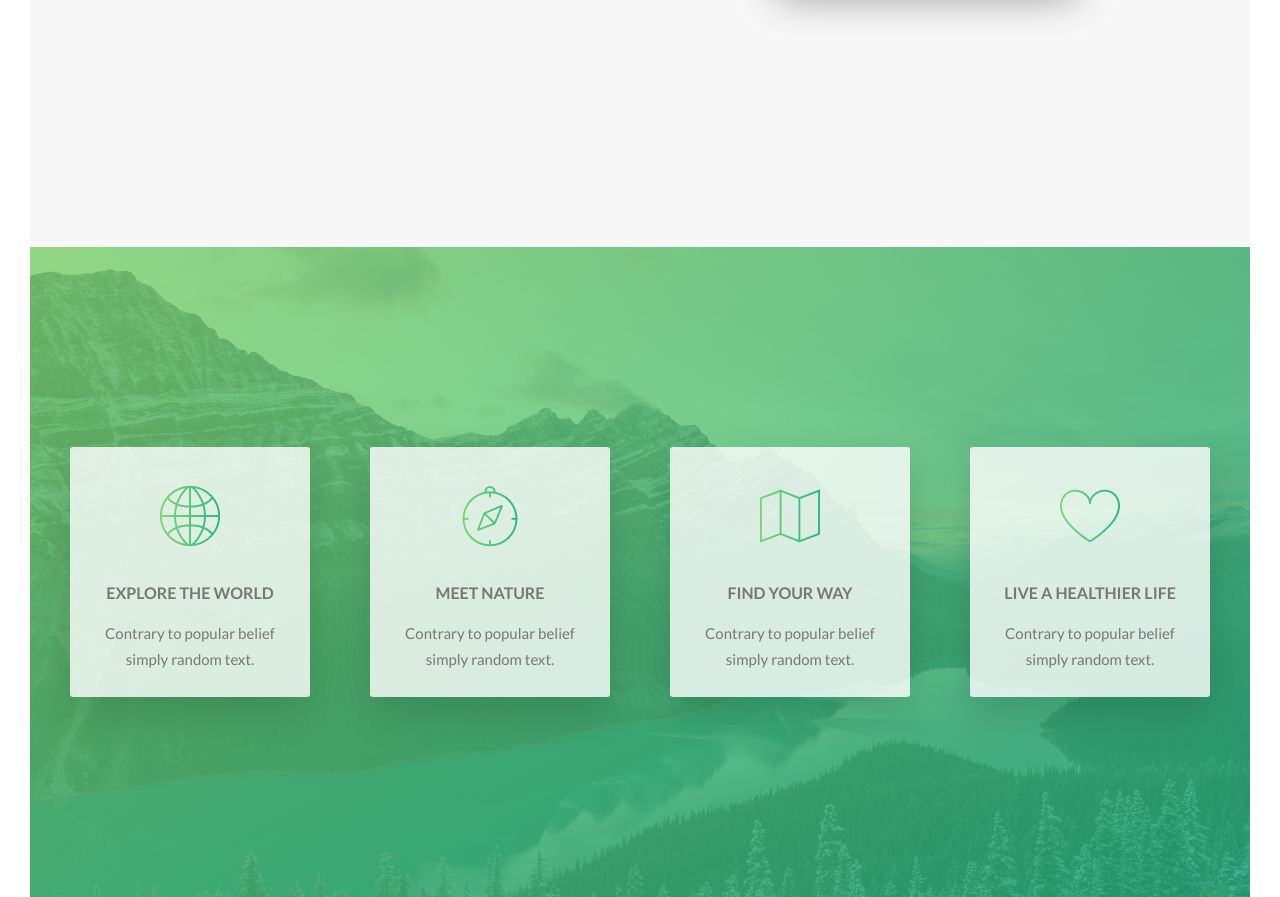
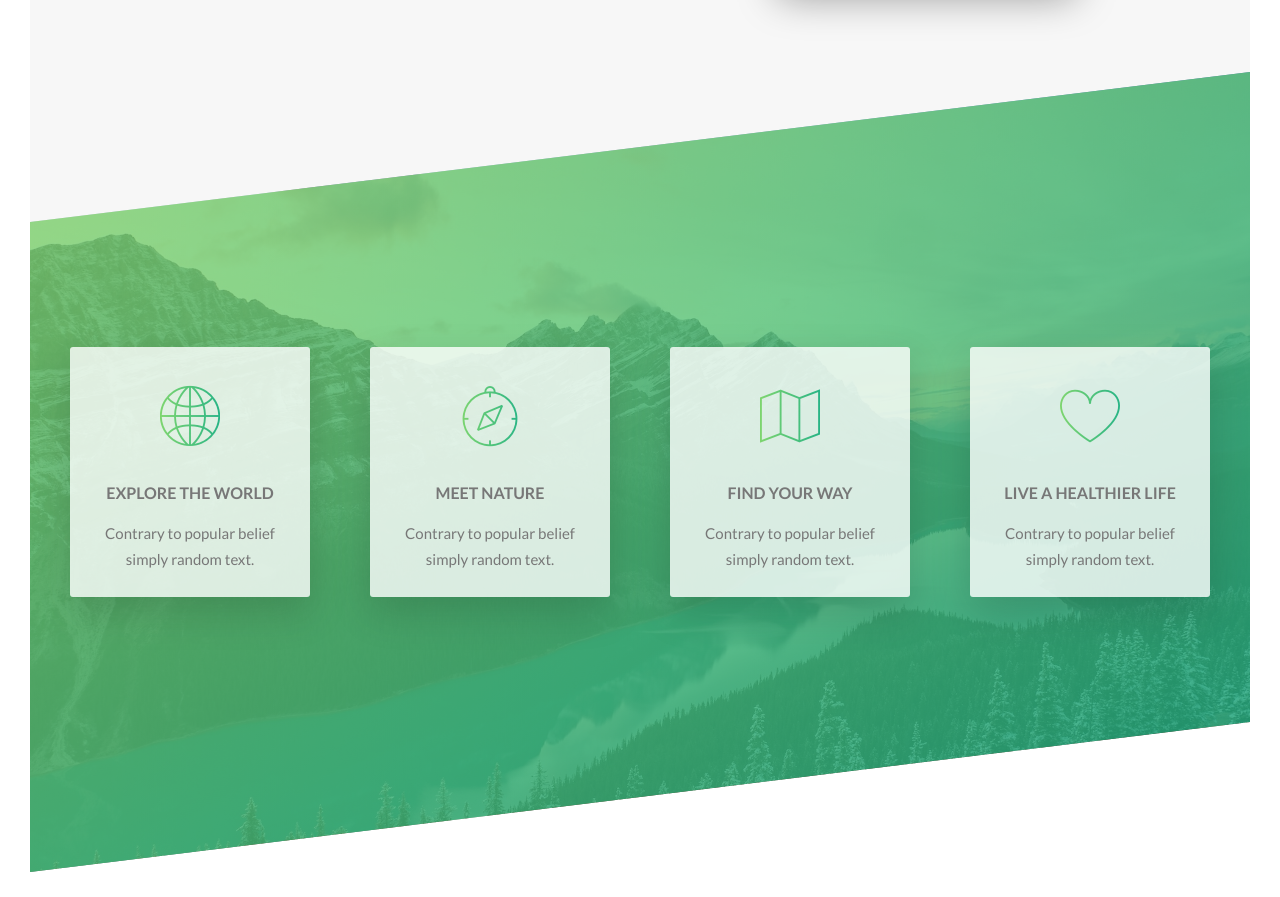
Before and after one commit to ElAndy94/Advanced-css, a website: page Natours/starter/index.html in a window 1280 px wide. Shown: the part 1337-2234 px from the top of the page. After the commit the page ends 2209 px from the top, so only its background shows below. Drawn offline with Linux system fonts and the light colour scheme.

Commit message:
transform skew on the section and the child

```diff
--- a/Natours/starter/sass/pages/_home.scss
+++ b/Natours/starter/sass/pages/_home.scss
@@ -13,4 +13,11 @@
     ),
     url(../img/nat-4.jpg);
     background-size: cover;
+    margin-top: -10rem;
+    // skews the section
+    transform: skewY(-7deg);
+    // targets child element to skew content the other way.
+    & > * {
+      transform: skewY(7deg);
+    }
 }
```
Also changed, not shown: Natours/starter/index.html (+0 -1 lines), Natours/starter/css/style.css.
